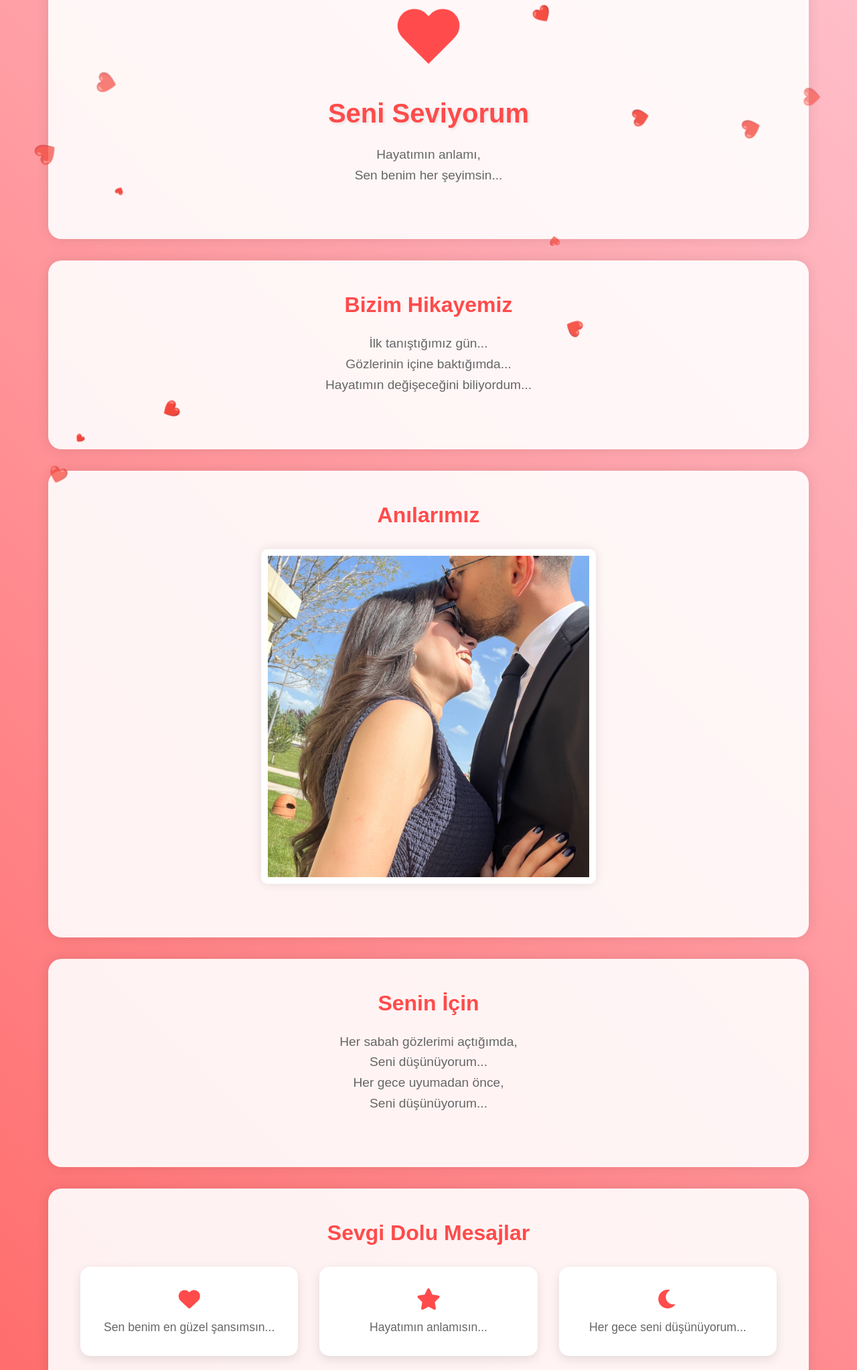
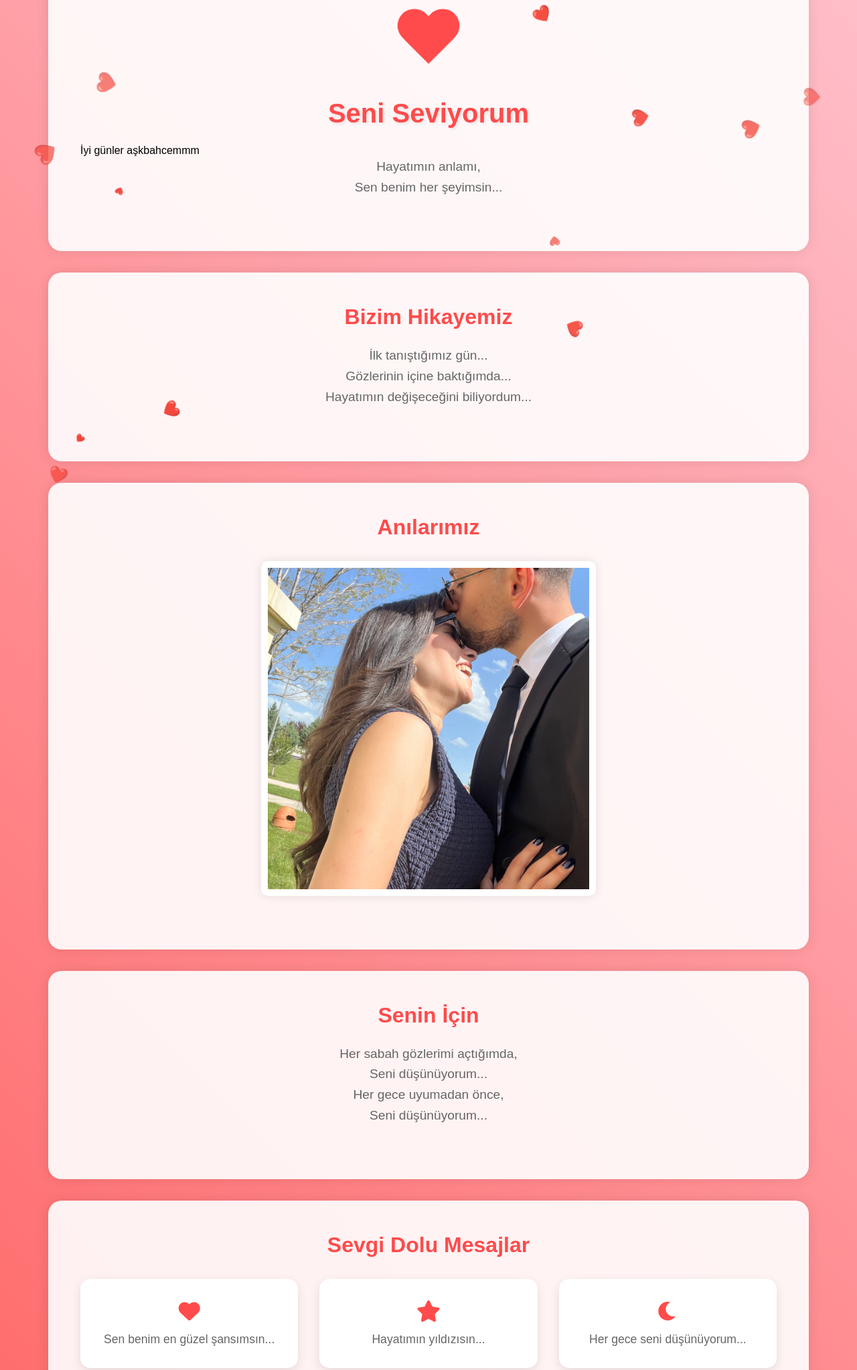
Before and after one commit to xqcp2025/askimm, a plain HTML site: page index.html in a window 1280 px wide. Shown: the part 65-2111 px from the top of the page at 67% size. Drawn offline with Linux system fonts and the light colour scheme.

Commit message:
Update index.html

```diff
--- a/index.html
+++ b/index.html
@@ -4,15 +4,15 @@
     <meta charset="UTF-8">
     <meta name="viewport" content="width=device-width, initial-scale=1.0">
     <title>Senin İçin</title>
-    <link rel="stylesheet" href="/style.css">
+    <link rel="stylesheet" href="style.css">
     <link rel="stylesheet" href="https://cdnjs.cloudflare.com/ajax/libs/font-awesome/6.0.0/css/all.min.css">
-
 </head>
 <body>
     <div class="container">
         <div class="section" id="section1">
             <div class="heart"></div>
             <h1 class="title">Seni Seviyorum</h1>
+            <div class="time-message"></div>
             <div class="message">
                 <p>Hayatımın anlamı,</p>
                 <p>Sen benim her şeyimsin...</p>
@@ -56,7 +56,7 @@
                 </div>
                 <div class="message-card">
                     <i class="fas fa-star"></i>
-                    <p>Hayatımın anlamısın...</p>
+                    <p>Hayatımın yıldızısın...</p>
                 </div>
                 <div class="message-card">
                     <i class="fas fa-moon"></i>
```
